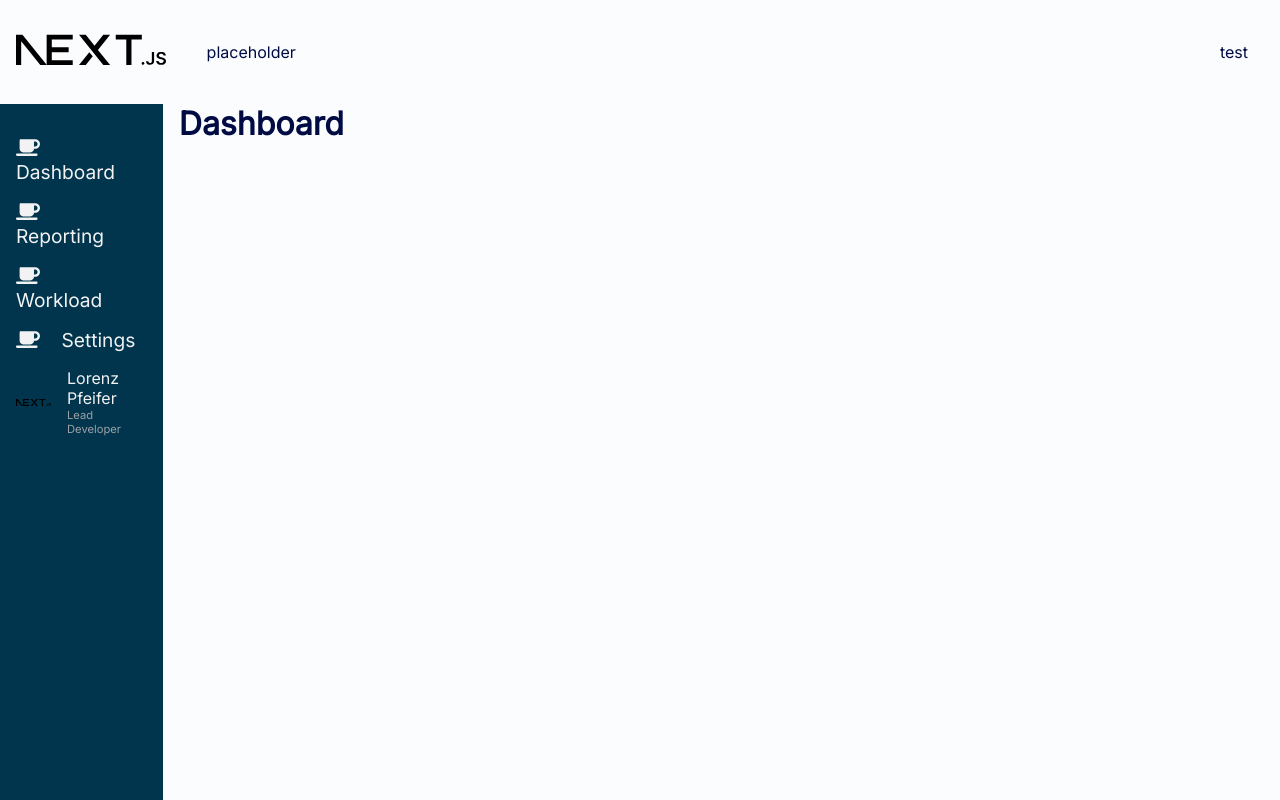
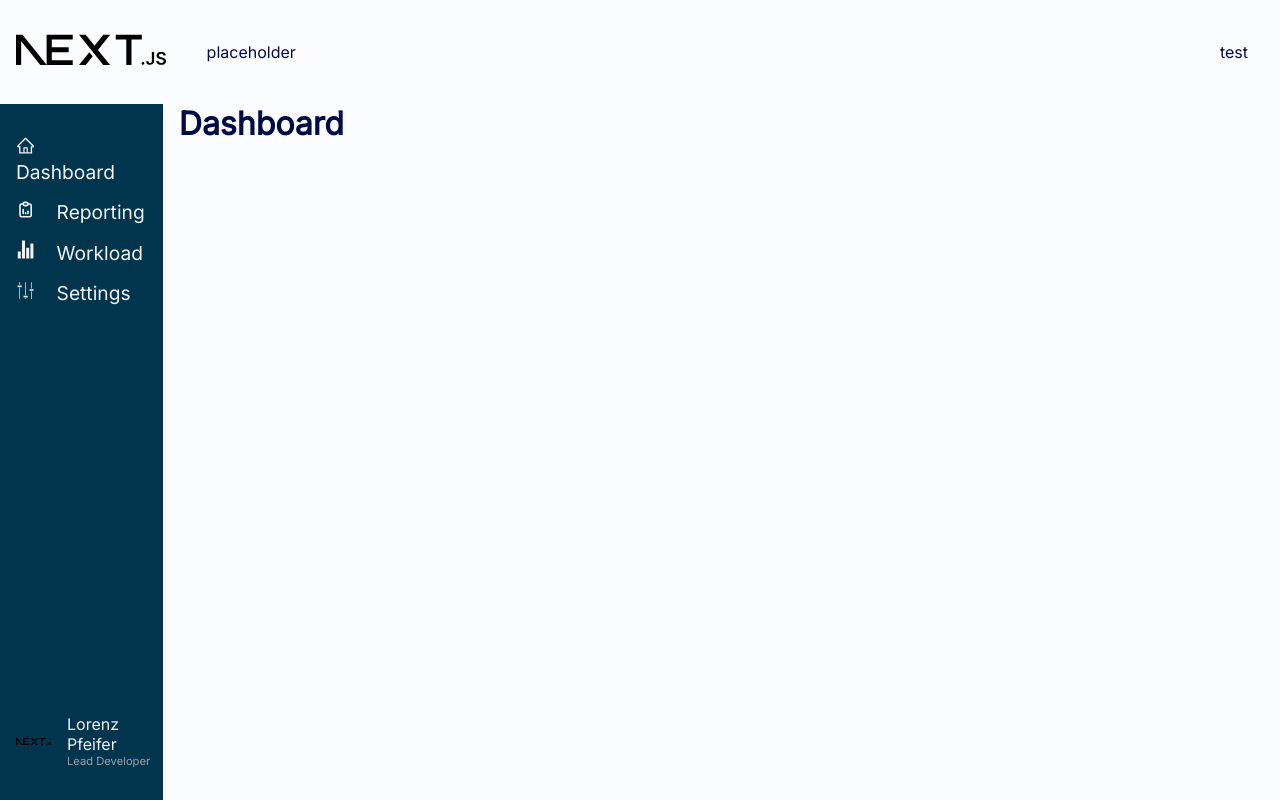
Before and after one commit to lorenzpfei/capacity-planning-frontend, a Next.js app: page / in a window 1280 px wide. Built offline with nearby package versions, Linux system fonts and the light colour scheme.

Commit message:
💄add react icon library

```diff
--- a/app/layout.tsx
+++ b/app/layout.tsx
@@ -6,10 +6,10 @@ import { Inter } from '@next/font/google'
 
 const inter = Inter({
     weight: '400',
-    subsets: ['latin'],
-})
+    subsets: ['latin']
+});
 
-export default function RootLayout({children,}: { children: React.ReactNode }) {
+export default function RootLayout({children}: { children: React.ReactNode }) {
     return (
         <html lang="de" className={inter.className}>
             <body>
--- a/app/sidebar.module.scss
+++ b/app/sidebar.module.scss
@@ -2,14 +2,19 @@
   background: #01354E;
   padding-top: 2rem;
   color: #f2f2f2;
+  position: relative;
   :global a{
     color: #f2f2f2;
   }
 }
 
 .profile{
+  position: absolute;
   display: flex;
   align-items: center;
+  bottom: 2rem;
+  left: 1rem;
+
   :global .name
   {
     color: #f2f2f2;
--- a/app/sidebar.tsx
+++ b/app/sidebar.tsx
@@ -6,7 +6,15 @@ import React, {useState} from 'react';
 import {navigation, NavigationItem} from "../lib/navigation";
 import styles from "./sidebar.module.scss";
 import Image from "next/image";
-import {FontAwesomeIcon} from "@fortawesome/react-fontawesome";
+import {IconType} from "react-icons";
+
+const renderIcon = (icon: IconType | null, index: number) => {
+    if (icon === null) return;
+    const Icon = icon;
+    return (
+        <Icon className={styles.icon} key={index}/>
+    );
+};
 
 export function Sidebar() {
     const [isOpen, setIsOpen] = useState(false);
@@ -15,7 +23,7 @@ export function Sidebar() {
     return (
         <nav className={`${styles.nav} side`}>
             <div className={'container-text '}>
-                {navigation.map((section) => {
+                {navigation.map((section, index) => {
                     return (
                         <div key={section.name}>
                             <div className={styles.item}>
@@ -23,16 +31,16 @@ export function Sidebar() {
                                         <Link
                                             onClick={close}
                                             href={`/${section.slug}`}>
-                                        <FontAwesomeIcon icon={section.icon} className={styles.icon}/> {section.name}
+                                            {renderIcon(section.icon, index)} {section.name}
                                         </Link>
                                     ) :
                                     (
-                                    <div><FontAwesomeIcon icon={section.icon} className={styles.icon}/> {section.name}</div>
+                                        <div>{renderIcon(section.icon, index)} {section.name}</div>
                                     )}
                             </div>
 
                             <div className="space-y-1">
-                                {section.childs ? section.childs.map((item) => (
+                                {section.childs ? section.childs.map((item, itemIndex) => (
                                     <SubNav key={item.slug} item={item} close={close}/>
                                 )) : null}
                             </div>
@@ -53,7 +61,7 @@ export function Sidebar() {
 
 function SubNav({
                     item,
-                close,
+                    close
                 }: {
     item: NavigationItem;
     close: () => false | void;
@@ -66,7 +74,7 @@ function SubNav({
             <Link
                 onClick={close}
                 href={`/${item.slug}`}>
-                <FontAwesomeIcon icon={item.icon} className={styles.icon}/> {item.name}
+                {renderIcon(item.icon, 0)} {item.name}
             </Link>
         </div>
     );
--- a/lib/navigation.ts
+++ b/lib/navigation.ts
@@ -1,10 +1,14 @@
-import {faCoffee} from "@fortawesome/free-solid-svg-icons";
-import {IconDefinition} from "@fortawesome/fontawesome-svg-core";
+import {IconType} from "react-icons";
+import {AiOutlineHome} from "react-icons/ai";
+import {TbReportAnalytics} from "react-icons/tb";
+import {GiSettingsKnobs} from "react-icons/gi";
+import {IoStatsChartSharp} from "react-icons/io5";
+
 
 export type NavigationItem = {
     name: string;
     slug: string;
-    icon: IconDefinition;
+    icon: IconType | null;
     childs?: NavigationItem[];
 };
 
@@ -12,23 +16,23 @@ export const navigation: NavigationItem[] = [
     {
         name: "Dashboard",
         slug: '',
-        icon: faCoffee
+        icon: AiOutlineHome
     },
     {
         name: "Reporting",
         slug: '',
-        icon: faCoffee,
-        childs:[
+        icon: TbReportAnalytics,
+        childs: [
             {
                 name: 'Workload',
                 slug: 'workload',
-                icon: faCoffee
+                icon: IoStatsChartSharp
             },
         ]
     },
     {
         name: 'Settings',
         slug: '',
-        icon: faCoffee
+        icon: GiSettingsKnobs
     }
 ];
--- a/package.json
+++ b/package.json
@@ -9,9 +9,6 @@
     "lint": "next lint"
   },
   "dependencies": {
-    "@fortawesome/fontawesome-svg-core": "^6.2.1",
-    "@fortawesome/free-solid-svg-icons": "^6.2.1",
-    "@fortawesome/react-fontawesome": "^0.2.0",
     "@next/font": "13.0.7",
     "@types/node": "18.11.15",
     "@types/react": "18.0.26",
@@ -21,6 +18,7 @@
     "next": "13.0.7",
     "react": "18.2.0",
     "react-dom": "18.2.0",
+    "react-icons": "^4.7.1",
     "sass": "^1.57.1",
     "typescript": "4.9.4"
   }
```
Also changed, not shown: 2 other files (tests, documents, lock files or other folders). Lines whose indentation alone changed are shown as unchanged.
